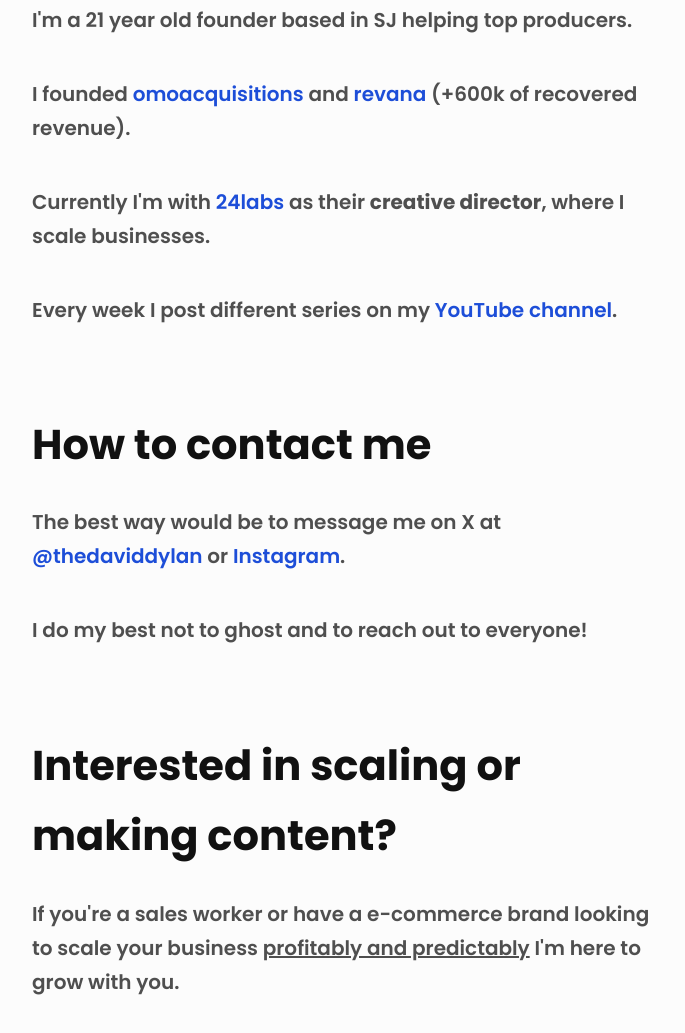
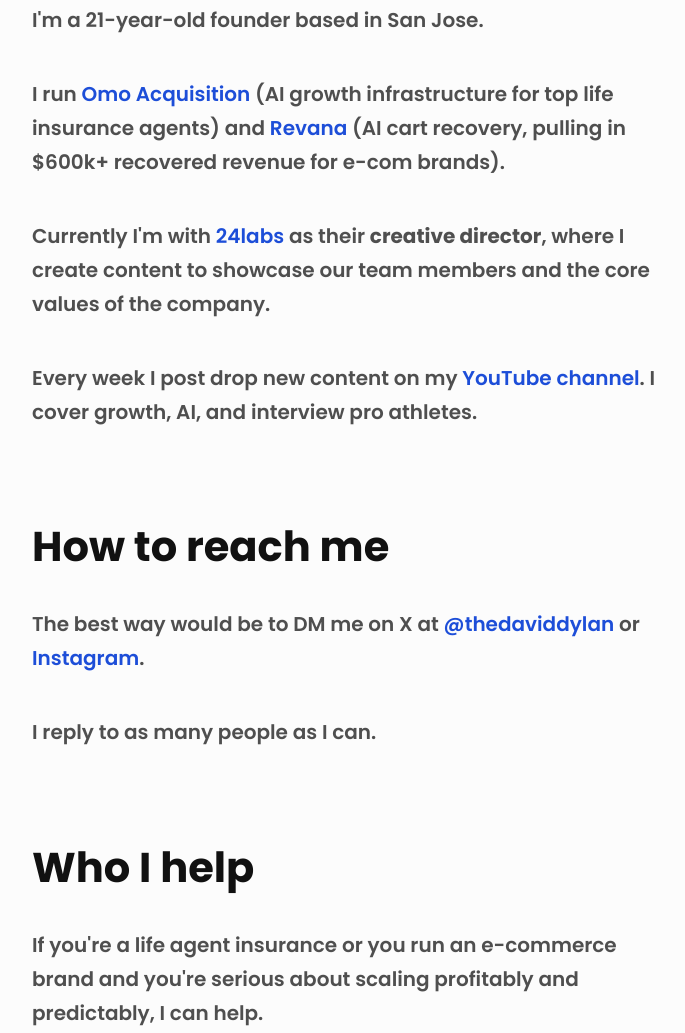
Before and after one commit to rytgo/daviddylan, a plain HTML site: page index.html in a window 1280 px wide. Shown: the part 332-1365 px from the top of the page, without its empty margins (296-981 px from the left). Drawn offline with Linux system fonts and the light colour scheme.

Commit message:
text changes

```diff
--- a/index.html
+++ b/index.html
@@ -16,46 +16,49 @@
     <h1>My name is David Dylan</h1>
 
     <p>
-      I'm a 21 year old founder based in SJ helping top producers.
+      I'm a 21-year-old founder based in San Jose.
     </p>
 
     <p>
-      I founded <a href="https://omoacquisition.com/">omoacquisitions</a> and
-      <a href="https://tryrevana.com/">revana</a> (+600k of recovered revenue).
+      I run <a href="https://omoacquisition.com/">Omo Acquisition</a> (AI growth infrastructure for top life insurance agents) and
+      <a href="https://tryrevana.com/">Revana</a> (AI cart recovery, pulling in $600k+ recovered revenue for e-com brands).
 
     </p>
 
     <p>
-      Currently I'm with <a href="https://24labs.ai/">24labs</a> as their <strong>creative director</strong>, where I scale businesses.
+      Currently I'm with <a href="https://24labs.ai/">24labs</a> as their <strong>creative director</strong>, where I
+      create content to showcase our team members and the core values of the company.
     </p>
 
     <p>
-        Every week I post different series on my <a href="#">YouTube channel</a>.
+        Every week I post drop new content on my <a href="https://www.youtube.com/@thedaviddylan">YouTube channel</a>.
+        I cover growth, AI, and interview pro athletes.
 
       </p>
 
 
-    <h2>How to contact me</h2>
+    <h2>How to reach me</h2>
 
     <p>
-      The best way would be to message me on X at <a href="https://x.com/thedaviddylan">@thedaviddylan</a>
+      The best way would be to DM me on X at <a href="https://x.com/thedaviddylan">@thedaviddylan</a>
       or <a href="https://www.instagram.com/daviddylaan/">Instagram</a>.
     </p>
 
     <p>
-        I do my best not to ghost and to reach out to everyone!
+        I reply to as many people as I can.
       </p>
 
 
-    <h2>Interested in scaling or making content?</h2>
+    <h2>Who I help</h2>
 
     <p>
-        If you're a sales worker or have a e-commerce brand looking to scale your business <u>profitably and predictably</u>
-        I'm here to grow with you.
+        If you're a life agent insurance or you run an e-commerce brand and you're serious about scaling profitably and predictably,
+        I can help.
     </p>
 
     <p>
-        Here is a <a href="#"> cheat sheet</a> to implement in your business to start earning
+        Here is a <a href="https://www.notion.so/SCALING-CHEAT-SHEET-262e881f017980a392d5ce43151dba0f?source=copy_link"> cheat sheet</a>
+        to implement in your business to start earning
         50k+/mo.
     </p>
 
```
